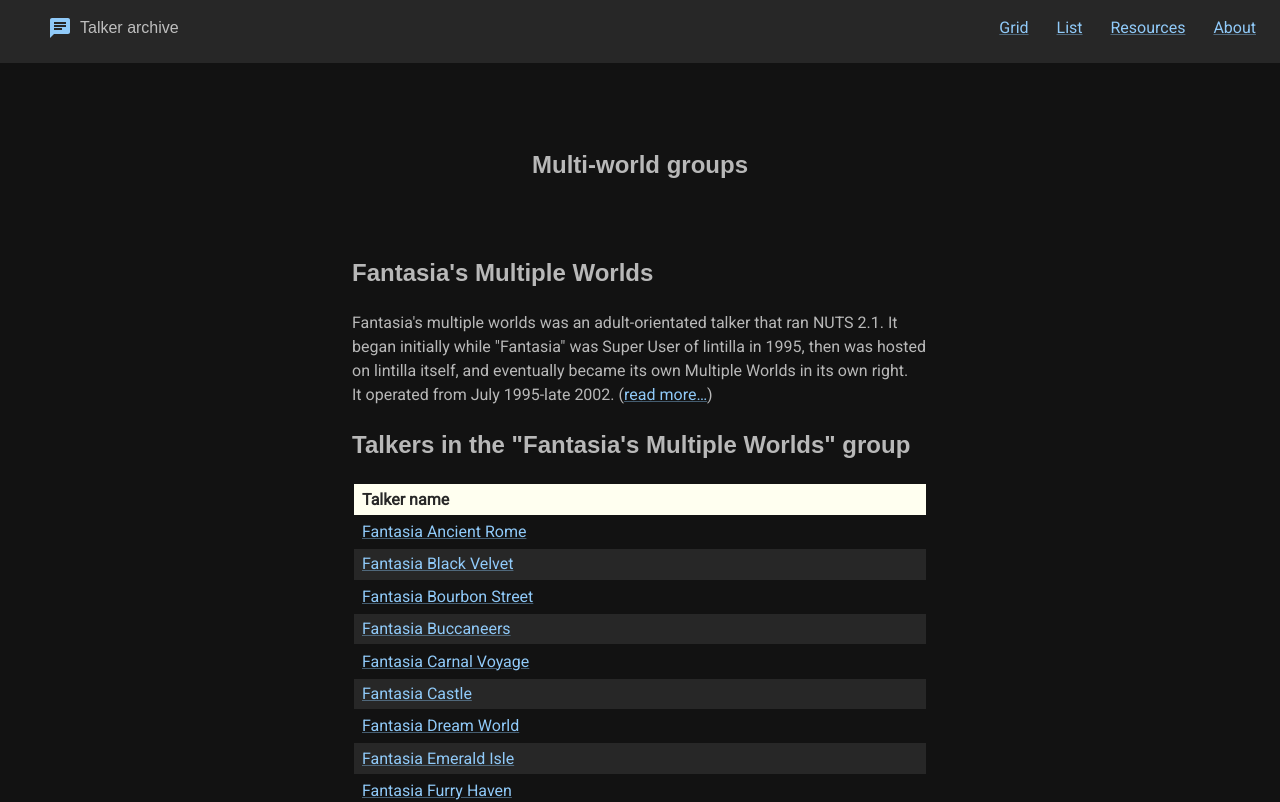
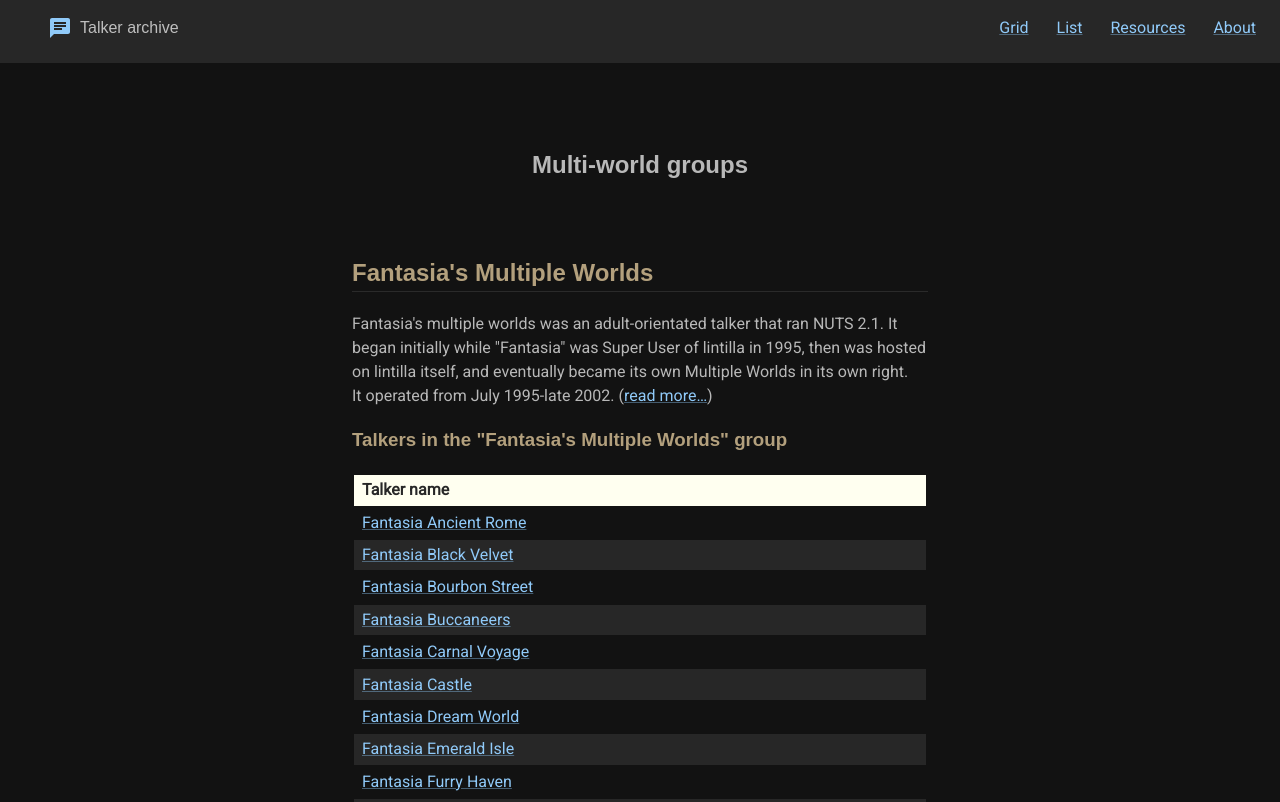
Before and after one commit to moopet/talker-archive-svelte, a SvelteKit app: page /multi-world in a window 1280 px wide. Shown: the top 802 px of the page. Built offline with nearby package versions, Linux system fonts and the light colour scheme.

Commit message:
Colour headings and multiworld page

```diff
--- a/src/app.css
+++ b/src/app.css
@@ -118,6 +118,20 @@ h6 {
   font-family: var(--font-heading);
 }
 
+h2 {
+  border-inline-start-width: 0;
+  border-inline-end-width: 0;
+  border-block-start-width: 0;
+  border-block-end-width: 1px;
+  border-style: solid;
+  border-color: var(--border-color);
+}
+
+h2,
+h3 {
+  color: rgb(179, 160, 125);
+}
+
 main {
   margin-inline-start: auto;
   margin-inline-end: auto;
--- a/src/lib/components/MultiWorld.svelte
+++ b/src/lib/components/MultiWorld.svelte
@@ -21,7 +21,7 @@
     </p>
   {/if}
 
-  <h2>Talkers in the "{multiWorld.name}" group</h2>
+  <h3>Talkers in the "{multiWorld.name}" group</h3>
 
   <table>
     <thead>
```
Also changed, not shown: src/lib/data/talkers.json.
